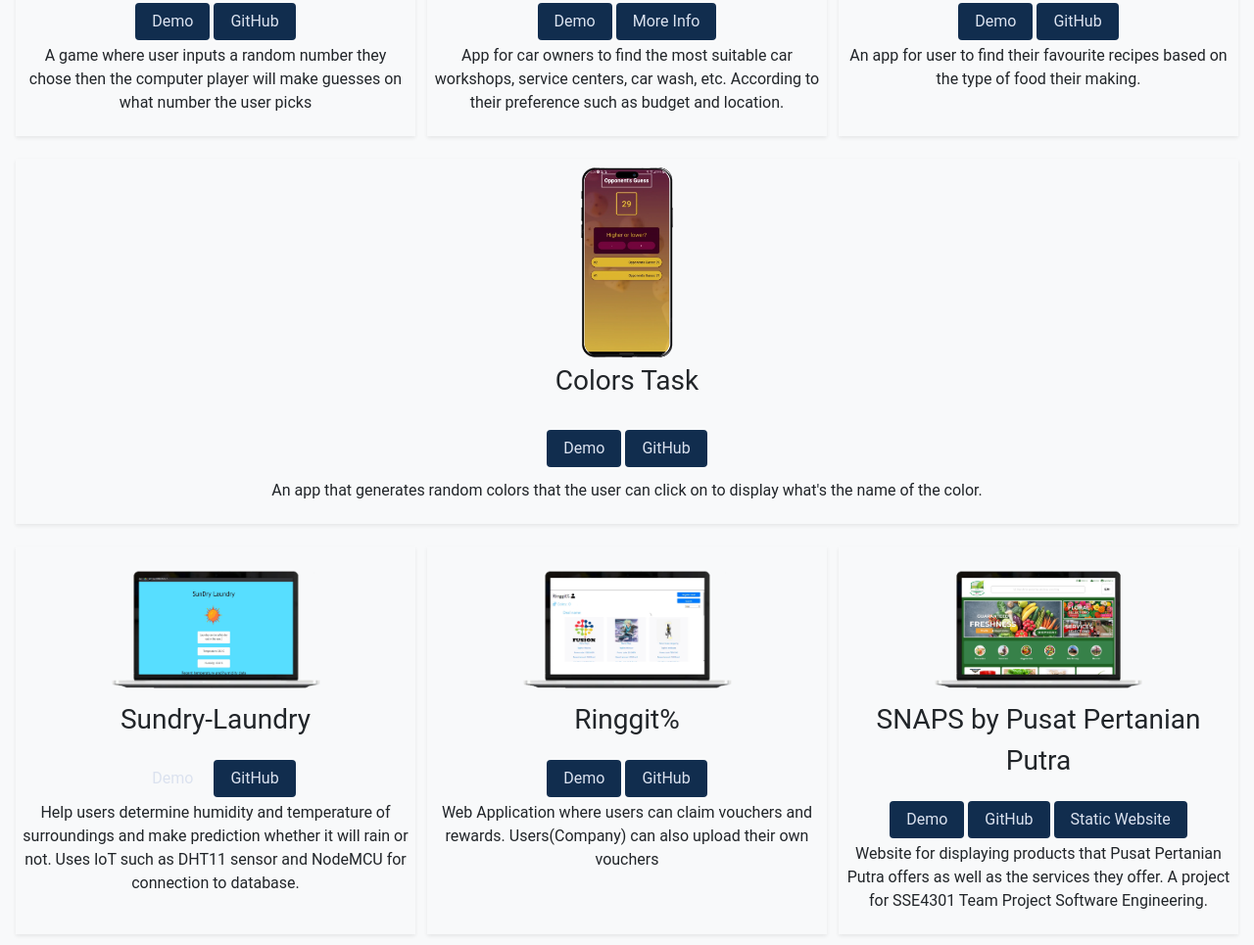
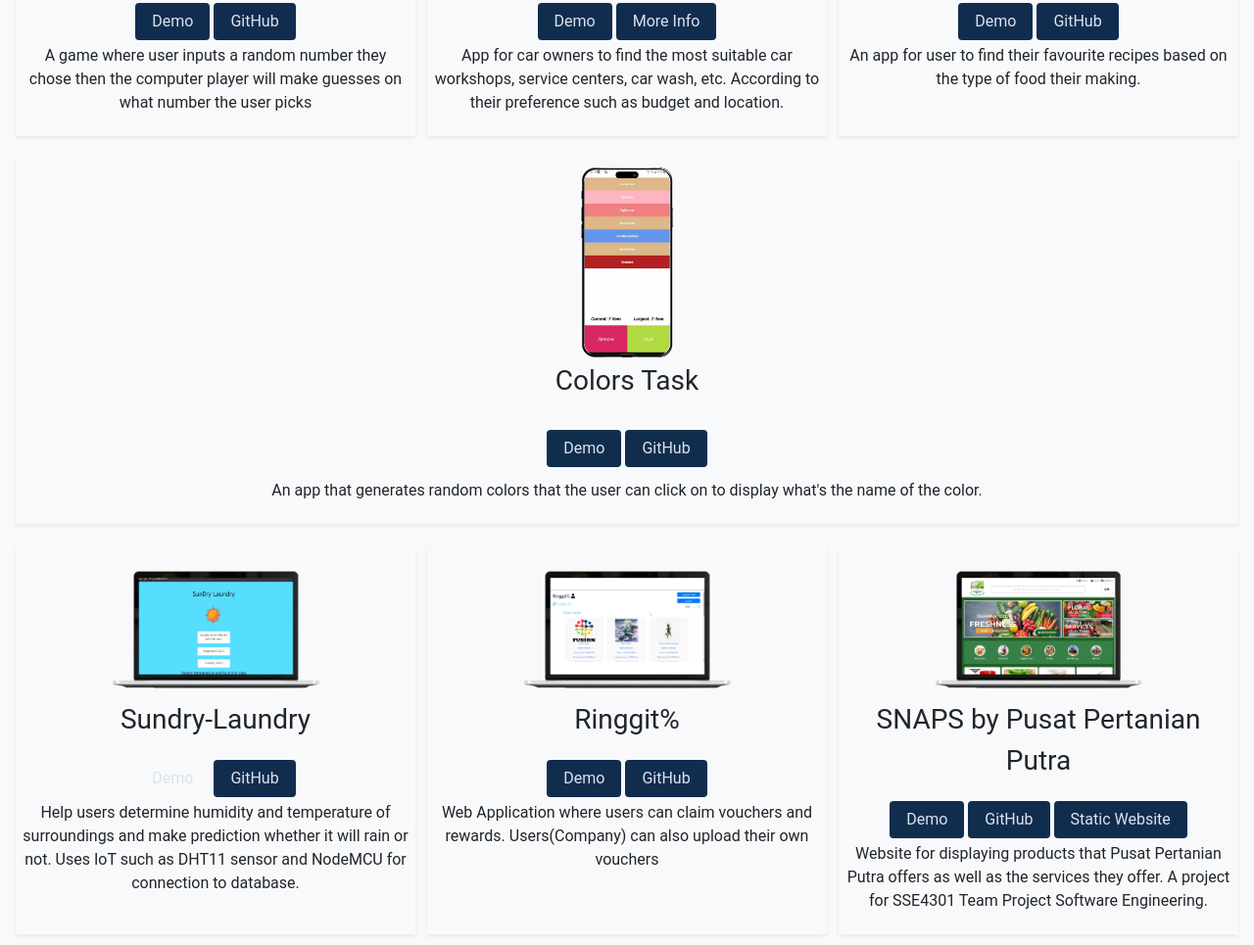
Before and after one commit to qayim/portfolio, a plain HTML site: page index.html in a window 1280 px wide. Shown: the part 6852-7817 px from the top of the page at 98% size. Drawn offline with nearby package versions, Linux system fonts and the light colour scheme; files that its build step writes are made by us from their sources.

Commit message:
colortask fix

```diff
--- a/index.html
+++ b/index.html
@@ -513,7 +513,7 @@
 
 	<div class="row">
 		<div class="col shadow-sm" style="text-align: center; margin: 0.5%; padding: 0.5%;">
-			<img src="img/phone view thumbnail/Guessing game.png" height="200">
+			<img src="img/phone view thumbnail/ColorTask.png" height="200">
 			<p class="fs-3">Colors Task</p>
 			<a href="https://youtube.com/shorts/KYDvvdha9lY?feature=share" class="btn px-3"
 				style="color:#DBE2EF; background: #112D4E">Demo</a>
```
